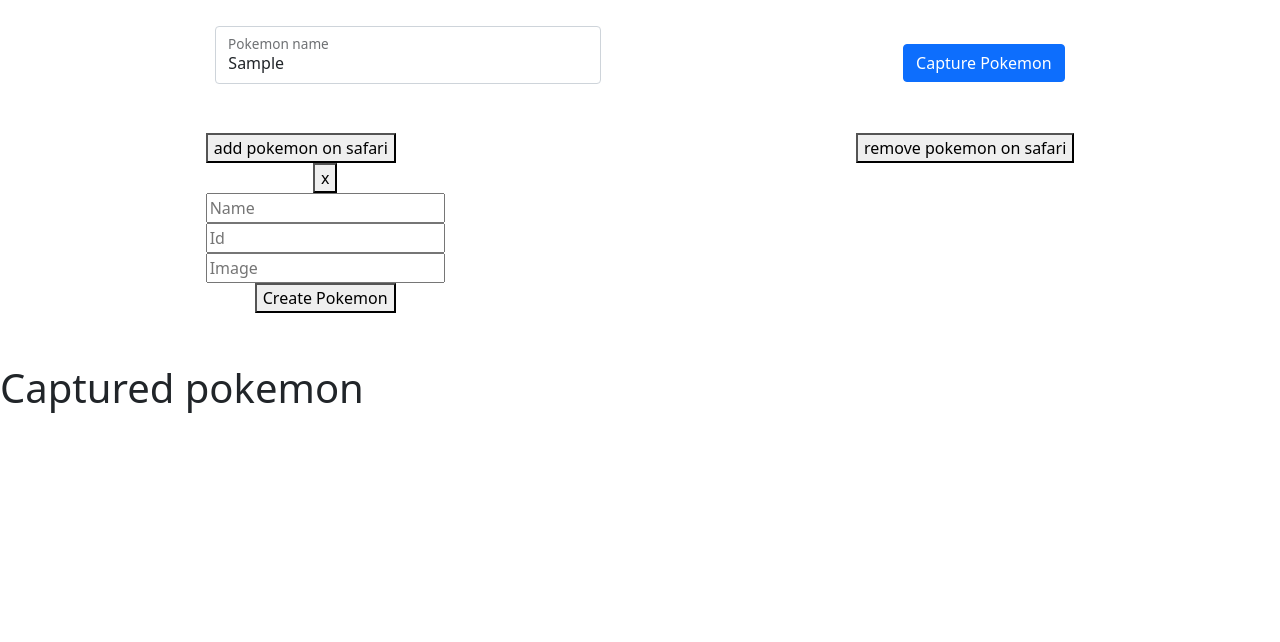
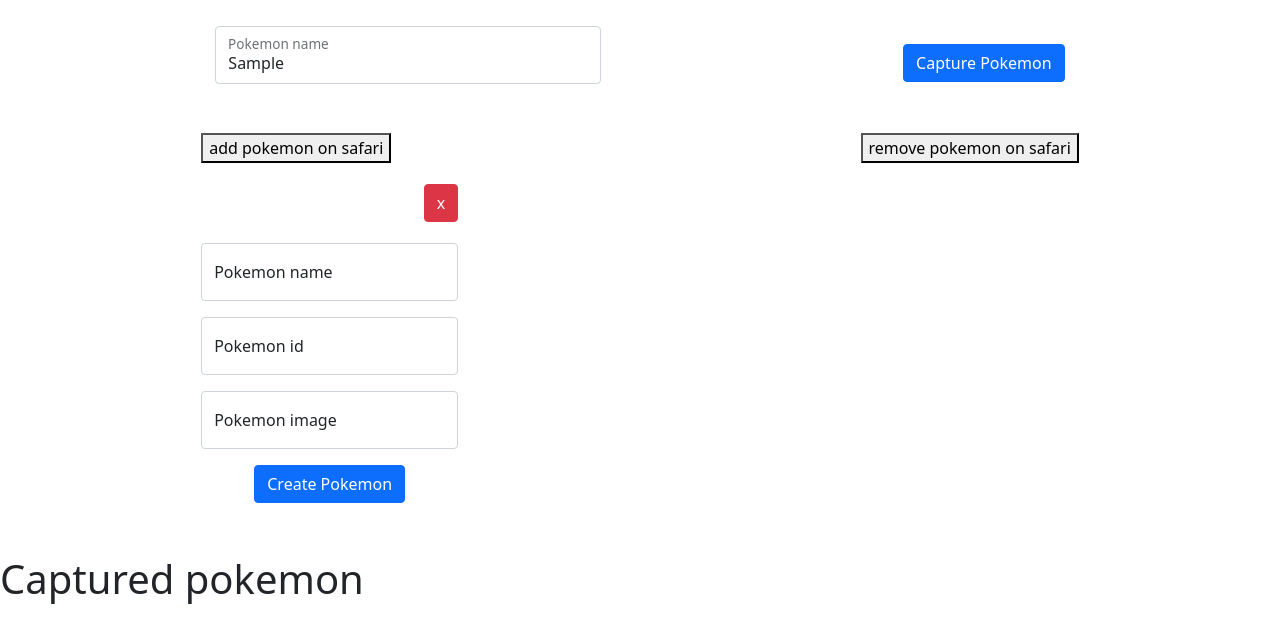
Before and after one commit to MarcoMecenasFilho/safaripokemon, a React (Create React App) app in the folder client/: page / in a window 1280 px wide. Both pictures are taken after typing "Sample" into the empty fields and a click on the button "add pokemon on safari". Shown: the top 642 px of the page. Built offline with nearby package versions, Linux system fonts and the light colour scheme.

Commit message:
css create pokemon form

```diff
--- a/client/src/components/CreatePokemon.jsx
+++ b/client/src/components/CreatePokemon.jsx
@@ -1,6 +1,7 @@
 import React, {useState, useContext} from 'react'
 import  AppContext from '../context/AppContext'
-
+import { Form, FloatingLabel, Button } from 'react-bootstrap';
+import '../style/createpokemon.css'
 export default function CreatePokemon() {
   const [name, setName] = useState('');
   const [id, setId] = useState(0);
@@ -54,14 +55,31 @@ async function createPokemon(e)  {
 
   return (
     <div>
-      <form onSubmit={(e) => createPokemon(e)}>
-        <button  type='submit' onClick={() => setCreateOn(!createOn)}>x</button>
-        <input type='text' name='name' placeholder='Name' onChange={(e) => handleChange(e)} required />
-        <input type='number' name='id' placeholder='Id' onChange={(e) => handleChange(e)} required/>
-        <input type='text' name='image' placeholder='Image' onChange={(e) => handleChange(e)} required/>
-        <button  type='submit'>Create Pokemon</button>
+      <Form onSubmit={(e) => createPokemon(e)}>
+        <div className='close-btn'>
+          <Button variant="danger"  type='submit' onClick={() => setCreateOn(!createOn)}>x</Button>
+        </div>
+        <FloatingLabel
+            controlId="floatingInput"
+            label="Pokemon name"
+            className="mb-3 input" >
+            <Form.Control  type="text" name="name" onChange={(e) => handleChange(e)} placeholder='Pokemon' required />
+          </FloatingLabel>
+          <FloatingLabel
+            controlId="floatingInput"
+            label="Pokemon id"
+            className="mb-3 input" >
+            <Form.Control  type="number" name="id" onChange={(e) => handleChange(e)} placeholder='Id' required />
+          </FloatingLabel>
+          <FloatingLabel
+            controlId="floatingInput"
+            label="Pokemon image"
+            className="mb-3 input" >
+            <Form.Control  type="text" name="image" onChange={(e) => handleChange(e)} placeholder='Image' required />
+          </FloatingLabel>
+        <Button  type='submit'>Create Pokemon</Button>
         <h1>{messageAPI}</h1>
-      </form>
+      </Form>
     </div>
   )
 }
--- a/client/src/components/PokemonCard.jsx
+++ b/client/src/components/PokemonCard.jsx
@@ -12,11 +12,11 @@ export default function PokemonCard() {
     setCapturedPokemon(filteredPokemon)
   }
   return (
-    <div className='div-catch'>
+    <div>
       <h1>Captured pokemon</h1>
-      <div className='catchPokemon'>
+      <div>
       {capturedPokemon.map((infos, index) => (
-        <div key={index} className='cardPokemon'>
+        <div key={index} >
           <h1>{infos.name}</h1>
           <h3>{infos.id}</h3>
           <img src={infos.image} alt='pokemonImage'/>
--- /dev/null
+++ b/client/src/style/createpokemon.css
@@ -0,0 +1,8 @@
+.close-btn {
+  align-items: center;
+  display: flex !important;
+  height: 50px;
+  justify-content: flex-end;
+  margin: 15px;
+  width: 100%;
+}
```
